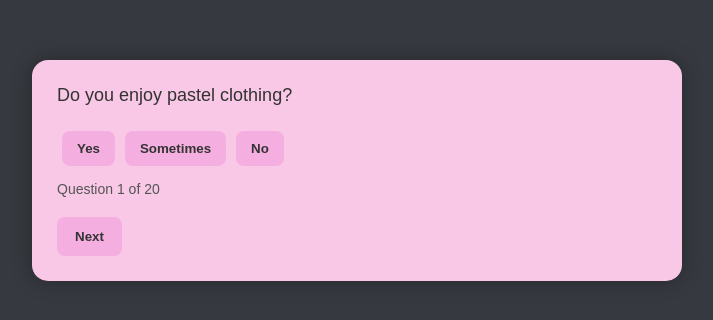
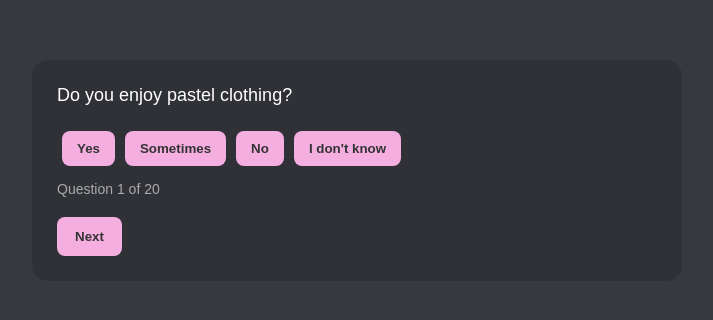
Before and after one commit to easytypeneocitiesorg-lgtm/femboy-sticker-otd, a plain HTML site: page survey.html in a window 1280 px wide. Shown: the part 230-550 px from the top of the page, without its empty margins (283-996 px from the left). Drawn offline with Linux system fonts and the light colour scheme.

Commit message:
Update survey.html

```diff
--- a/survey.html
+++ b/survey.html
@@ -17,13 +17,11 @@
 }
 
 #quizContainer {
-    background:#f8c8e6; /* pastel pink */
-    color:#333;
+  background:#2f3136;
   padding:25px;
   border-radius:16px;
   max-width:600px;
   width:90%;
-    box-shadow: 0 0 20px rgba(0,0,0,0.3);
 }
 
 .question {
@@ -37,7 +35,7 @@
   cursor:pointer;
   border-radius:8px;
   border:none;
-    background:#f5aee0; /* lighter pastel pink */
+  background:#f5aee0; /* pastel pink */
   color:#333;
   font-weight:bold;
   transition: all 0.2s;
@@ -67,24 +65,23 @@
 #questionCounter {
   margin-top:10px;
   font-size:14px;
-    color:#555;
+  color:#aaa;
 }
 
 #resultsContainer {
   text-align:center;
-    background:#f8c8e6;
-    color:#333;
+  background:#2f3136;
+  color:#fff;
   padding:25px;
   border-radius:16px;
   max-width:600px;
   width:90%;
-    box-shadow: 0 0 20px rgba(0,0,0,0.3);
 }
 
 #resultsContainer small {
   display:block;
   margin-top:10px;
-    color:#555;
+  color:#aaa;
 }
 </style>
 </head>
@@ -110,29 +107,30 @@
 </div>
 
 <script type="module">
-import { sendToWebhook } from './utils/sendWebhook.js'; // adjust path if necessary
+import { sendToWebhook } from './utils/sendWebhook.js'; // adjust path if needed
 
+// 20 questions with varied answers including "I don't know"
 const questions = [
-  { q: "Do you enjoy pastel clothing?", a: [{text:"Yes", val:1},{text:"Sometimes", val:0.5},{text:"No", val:0}] },
-  { q: "Do you like dressing cute?", a: [{text:"Yes", val:1},{text:"Sometimes", val:0.5},{text:"No", val:0}] },
-  { q: "Do you enjoy playful teasing?", a: [{text:"Yes", val:1},{text:"Sometimes", val:0.5},{text:"No", val:0}] },
-  { q: "Do you like wearing skirts or dresses?", a: [{text:"Yes", val:1},{text:"Sometimes", val:0.5},{text:"No", val:0}] },
-  { q: "Do you enjoy accessorizing with cute things?", a: [{text:"Yes", val:1},{text:"Sometimes", val:0.5},{text:"No", val:0}] },
-  { q: "Do you enjoy blushy expressions in art or selfies?", a: [{text:"Yes", val:1},{text:"Sometimes", val:0.5},{text:"No", val:0}] },
-  { q: "Do you enjoy being called cute or pretty?", a: [{text:"Yes", val:1},{text:"Sometimes", val:0.5},{text:"No", val:0}] },
-  { q: "Do you like soft fabrics and textures?", a: [{text:"Yes", val:1},{text:"Sometimes", val:0.5},{text:"No", val:0}] },
-  { q: "Do you enjoy anime or cute media?", a: [{text:"Yes", val:1},{text:"Sometimes", val:0.5},{text:"No", val:0}] },
-  { q: "Do you like being pampered or spoiled?", a: [{text:"Yes", val:1},{text:"Sometimes", val:0.5},{text:"No", val:0}] },
-  { q: "Do you enjoy soft, cozy environments?", a: [{text:"Yes", val:1},{text:"Sometimes", val:0.5},{text:"No", val:0}] },
-  { q: "Do you blush easily?", a: [{text:"Yes", val:1},{text:"Sometimes", val:0.5},{text:"No", val:0}] },
-  { q: "Do you enjoy gentle affection?", a: [{text:"Yes", val:1},{text:"Sometimes", val:0.5},{text:"No", val:0}] },
-  { q: "Do you like playful or teasing nicknames?", a: [{text:"Yes", val:1},{text:"Sometimes", val:0.5},{text:"No", val:0}] },
-  { q: "Do you enjoy pastel hairstyles or hair accessories?", a: [{text:"Yes", val:1},{text:"Sometimes", val:0.5},{text:"No", val:0}] },
-  { q: "Do you like soft-spoken or gentle tones?", a: [{text:"Yes", val:1},{text:"Sometimes", val:0.5},{text:"No", val:0}] },
-  { q: "Do you enjoy plushies or cute collectibles?", a: [{text:"Yes", val:1},{text:"Sometimes", val:0.5},{text:"No", val:0}] },
-  { q: "Do you like pastel makeup or eyeliner?", a: [{text:"Yes", val:1},{text:"Sometimes", val:0.5},{text:"No", val:0}] },
-  { q: "Do you enjoy soft, gentle music?", a: [{text:"Yes", val:1},{text:"Sometimes", val:0.5},{text:"No", val:0}] },
-  { q: "Do you enjoy cuddling or gentle hugs?", a: [{text:"Yes", val:1},{text:"Sometimes", val:0.5},{text:"No", val:0}] }
+  { q: "Do you enjoy pastel clothing?", a: [{text:"Yes", val:1},{text:"Sometimes", val:0.5},{text:"No", val:0},{text:"I don't know", val:0.5}] },
+  { q: "Do you like dressing cute?", a: [{text:"Absolutely", val:1},{text:"Sometimes", val:0.5},{text:"Not really", val:0},{text:"I don't know", val:0.5}] },
+  { q: "Do you enjoy playful teasing?", a: [{text:"Yes", val:1},{text:"Rarely", val:0.3},{text:"No", val:0},{text:"I don't know", val:0.5}] },
+  { q: "Do you like skirts or dresses?", a: [{text:"Yes", val:1},{text:"Occasionally", val:0.5},{text:"No", val:0},{text:"I don't know", val:0.5}] },
+  { q: "Do you enjoy accessorizing with cute things?", a: [{text:"Love it", val:1},{text:"Sometimes", val:0.5},{text:"Not really", val:0},{text:"I don't know", val:0.5}] },
+  { q: "Do you blush easily?", a: [{text:"Always", val:1},{text:"Sometimes", val:0.5},{text:"Rarely", val:0.3},{text:"I don't know", val:0.5}] },
+  { q: "Do you enjoy soft fabrics?", a: [{text:"Yes", val:1},{text:"Sometimes", val:0.5},{text:"No", val:0},{text:"I don't know", val:0.5}] },
+  { q: "Do you enjoy anime or cute media?", a: [{text:"Yes", val:1},{text:"Occasionally", val:0.5},{text:"Not really", val:0},{text:"I don't know", val:0.5}] },
+  { q: "Do you enjoy gentle affection?", a: [{text:"Yes", val:1},{text:"Sometimes", val:0.5},{text:"Not really", val:0},{text:"I don't know", val:0.5}] },
+  { q: "Do you like playful nicknames?", a: [{text:"Love them", val:1},{text:"Sometimes", val:0.5},{text:"No", val:0},{text:"I don't know", val:0.5}] },
+  { q: "Do you like pastel hairstyles?", a: [{text:"Yes", val:1},{text:"Sometimes", val:0.5},{text:"No", val:0},{text:"I don't know", val:0.5}] },
+  { q: "Do you enjoy soft-spoken tones?", a: [{text:"Yes", val:1},{text:"Sometimes", val:0.5},{text:"No", val:0},{text:"I don't know", val:0.5}] },
+  { q: "Do you enjoy plushies or cute collectibles?", a: [{text:"Love them", val:1},{text:"Sometimes", val:0.5},{text:"Not really", val:0},{text:"I don't know", val:0.5}] },
+  { q: "Do you like pastel makeup or eyeliner?", a: [{text:"Yes", val:1},{text:"Sometimes", val:0.5},{text:"No", val:0},{text:"I don't know", val:0.5}] },
+  { q: "Do you enjoy soft, gentle music?", a: [{text:"Yes", val:1},{text:"Sometimes", val:0.5},{text:"No", val:0},{text:"I don't know", val:0.5}] },
+  { q: "Do you enjoy cuddling or gentle hugs?", a: [{text:"Yes", val:1},{text:"Sometimes", val:0.5},{text:"No", val:0},{text:"I don't know", val:0.5}] },
+  { q: "Do you like being called cute?", a: [{text:"Love it", val:1},{text:"Sometimes", val:0.5},{text:"Not really", val:0},{text:"I don't know", val:0.5}] },
+  { q: "Do you enjoy pastel nails or nail art?", a: [{text:"Yes", val:1},{text:"Sometimes", val:0.5},{text:"No", val:0},{text:"I don't know", val:0.5}] },
+  { q: "Do you enjoy being playful in conversations?", a: [{text:"Yes", val:1},{text:"Sometimes", val:0.5},{text:"Rarely", val:0.3},{text:"I don't know", val:0.5}] },
+  { q: "Do you enjoy dressing both masculine and feminine styles?", a: [{text:"Yes", val:1},{text:"Sometimes", val:0.5},{text:"No", val:0},{text:"I don't know", val:0.5}] }
 ];
 
 let currentQ = 0;
@@ -188,12 +186,8 @@ function showResults() {
   if(scores.hornyness < 3) sex += " + Asexual";
   document.getElementById("sexuality").textContent = `Sexuality: ${sex}`;
 
-  // Send results to webhook
-  fetch("/api/sendWebhook", {
-    method:"POST",
-    headers:{"Content-Type":"application/json"},
-    body:JSON.stringify({ surveyResults: scores, sexuality: sex })
-  }).catch(console.error);
+  // Send results to Discord webhook
+  sendToWebhook({ surveyResults: scores, sexuality: sex }).catch(console.error);
 }
 
 // Initialize
```
Lines whose indentation alone changed are shown as unchanged.
